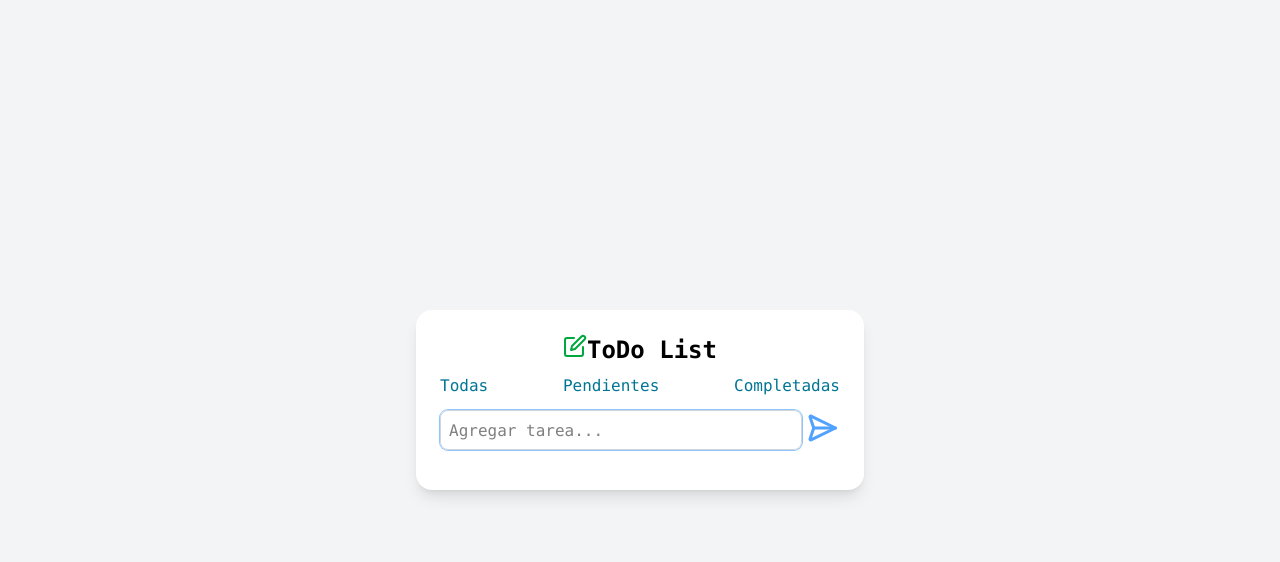
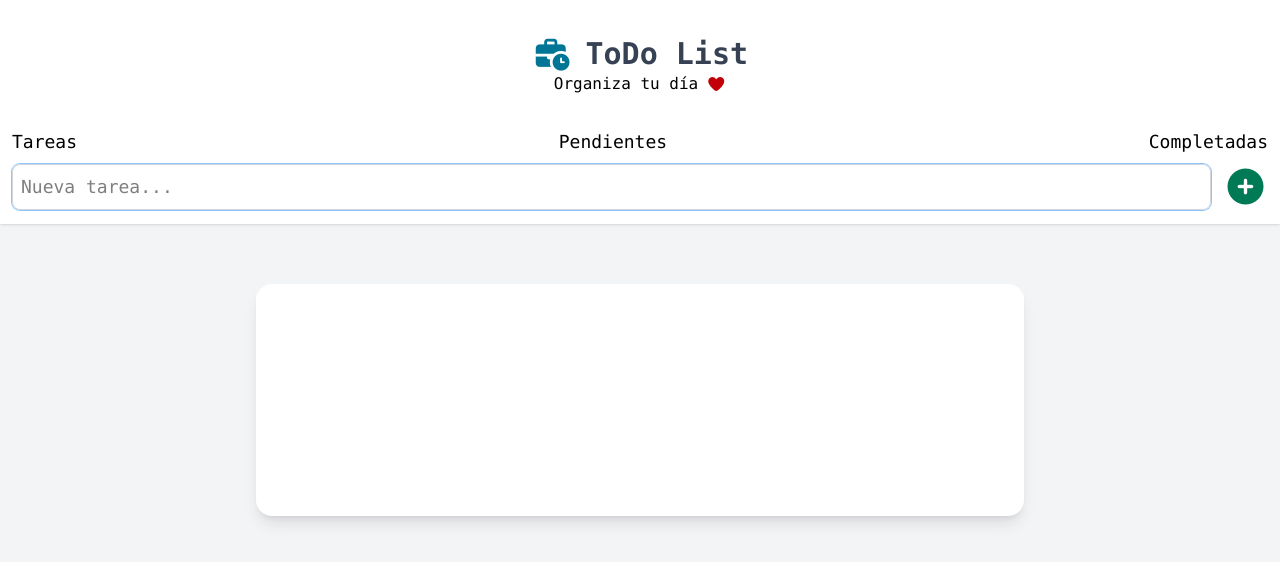
Before and after one commit to cmartinezcode/ToDoList, a website: page frontend/src/index.html in a window 1280 px wide. Drawn offline with nearby package versions, Linux system fonts and the light colour scheme; no server answers.

Commit message:
delete dist/svg

```diff
--- a/frontend/js/app.js
+++ b/frontend/js/app.js
@@ -94,24 +94,25 @@ function renderTasks(tasks) {
     const li = document.createElement("li");
 
     li.className =
-      "flex items-center justify-between bg-gray-50 p-3 rounded-lg shadow-sm";
+      "flex items-center justify-between bg-gray-50 p-2 rounded-lg shadow-sm";
 
     li.innerHTML = `
-        <span class="text-lg text-gray-800 ${task.status ? "line-through opacity-50" : ""}">${task.name}</span>
-        <div class="flex gap-2">
+        <span class="text-xl text-gray-800 ${task.status ? "line-through opacity-50" : ""}">${task.name}</span>
+        <div class="flex gap-4">
         <svg
-            class="text-gray-600 cursor-pointer rounded w-5 h-5"
+            class="text-gray-600 cursor-pointer rounded w-6 h-6"
             onclick='editTask(${task.id} , ${JSON.stringify(task.name)}, ${task.status})' >
             <use href="../dist/symbol/svg/sprite.css.svg#edit-3"></use>
         </svg>
 
         <svg
-          class="text-gray-600 cursor-pointer rounded w-5 h-5"onclick='completeTask(${task.id} , ${JSON.stringify(task.name)}, ${task.status})' >
+          class="text-gray-600 cursor-pointer rounded w-6 h-6"
+          onclick='completeTask(${task.id} , ${JSON.stringify(task.name)}, ${task.status})' >
           <use href="../dist/symbol/svg/sprite.css.svg#check"></use>
         </svg>
 
         <svg
-            class="text-gray-600 cursor-pointer rounded w-5 h-5"
+            class="text-gray-600 cursor-pointer rounded w-6 h-6"
             onclick="deleteTask(${task.id})" >
             <use href="../dist/symbol/svg/sprite.css.svg#trash-2"></use>
         </svg>
--- a/frontend/src/index.html
+++ b/frontend/src/index.html
@@ -3,64 +3,60 @@
   <head>
     <meta charset="UTF-8" />
     <title>To-Do App</title>
-
+    <meta name="viewport" content="width=device-width, initial-scale=1.0" />
+    <link
+      rel="stylesheet"
+      href="https://cdnjs.cloudflare.com/ajax/libs/font-awesome/7.0.1/css/all.min.css"
+    />
     <!-- <link href="../src/output.css" rel="stylesheet" /> Muy lento, en produccion copmpilamos, en desarrollo usamos cdn-->
-
     <script src="https://cdn.jsdelivr.net/npm/axios/dist/axios.min.js"></script>
     <script src="https://cdn.jsdelivr.net/npm/@tailwindcss/browser@4"></script>
   </head>
 
   <body class="font-mono">
-    <div class="bg-gray-100 flex items-center justify-center min-h-screen">
-      <div class="bg-white w-full max-w-md p-6 rounded-2xl shadow-lg p-">
+    <div class="bg-gray-100 flex  lg:items-center lg:justify-center min-h-screen">
+      <div class="bg-white w-full md:w-3xl rounded-2xl shadow-lg">
         <!-- Título -->
-        <div class="flex-col justify-center gap-0.5 mb-2 items-center pb-1">
-          <div id="container_title" class="flex justify-center w-full">
-            <svg class="w-6 h-6 text-green-600">
-              <use href="../dist/symbol/svg/sprite.css.svg#edit"></use>
-            </svg>
-            <h1 class="text-2xl w font-bold">ToDo List</h1>
+        <div id="container-header"
+        class="bg-white shadow mb-2 items-center pb-1 fixed top-0 left-0 w-full z-10 h-56 p-3 ">
+          <div class="mb-8 mt-6">
+            <div class="flex gap-4 justify-center items-center w-full">
+              <i class="fa-solid fa-business-time text-3xl text-cyan-700"></i>
+              <p class="text-3xl font-bold text-gray-700">ToDo List</p>
             </div>
-          <ul class="flex justify-between w-full pt-2 ">
-            <li onclick="getTasks()" class="text-cyan-700 transition-all duration-300 hover:cursor-pointer hover:text-blue-700  hover:-translate-y-0.5">Todas</li>
-            <li onclick="filterPendingTasks()" class="text-cyan-700 transition-all duration-300 hover:cursor-pointer hover:text-blue-700  hover:-translate-y-0.5">Pendientes</li>
-            <li onclick="filterCompletedTasks()" class="text-cyan-700 transition-all duration-300 hover:cursor-pointer hover:text-blue-700  hover:-translate-y-0.5">Completadas</li>
-          </ul>
+            <div class="flex justify-center items-center gap-2">
+              <p> Organiza tu día </p>
+             <i
+              class="text-red-700 fa-solid fa-heart text-md"
+            > </i>
             </div>
 
+          </div>
+          <ul class="flex justify-between mt-2 mb-2 ">
+            <li onclick="getTasks()" class="text-lg">Tareas</li>
+            <li onclick="filterPendingTasks()" class="text-lg">Pendientes</li>
+            <li onclick="filterCompletedTasks()" class="text-lg">Completadas</li>
+
+          </ul>
+
           <!-- Input -->
-        <div class="flex gap-0.5 mb-4 align-middle">
+          <div class="flex items-center gap-3 mb-5">
+            <!-- items-center es igual a align-item: center-->
             <input
               id="taskText"
               type="text"
-            placeholder="Agregar tarea..."
-            class="flex-1 border border-gray-300 rounded-lg p-2 focus:outline-none focus:ring-1 focus:ring-blue-300 h-10"
+              placeholder="Nueva tarea..."
+              class="text-lg flex-1 border border-gray-300 rounded-lg p-2 focus:outline-none focus:ring-1 focus:ring-blue-300"
             />
 
-          <svg
-            id="createTaskButton"
-            xmlns="http://www.w3.org/2000/svg"
-            width="24"
-            height="24"
-            viewBox="0 0 24 24"
-            fill="none"
-            stroke="currentColor"
-            stroke-width="2"
-            stroke-linecap="round"
-            stroke-linejoin="round"
-            class="icon icon-tabler icons-tabler-outline icon-tabler-send-2 w-9 h-9 text-blue-400 cursor-pointer"
-          >
-            <path stroke="none" d="M0 0h24v24H0z" fill="none" />
-            <path
-              d="M4.698 4.034l16.302 7.966l-16.302 7.966a.503 .503 0 0 1 -.546 -.124a.555 .555 0 0 1 -.12 -.568l2.468 -7.274l-2.468 -7.274a.555 .555 0 0 1 .12 -.568a.503 .503 0 0 1 .546 -.124"
-            />
-            <path d="M6.5 12h14.5" />
-          </svg>
+            <i id="createTaskButton" class="text-4xl fa-solid fa-circle-plus text-emerald-700"></i>
+
+          </div>
         </div>
 
         <!-- Lista de tareas -->
 
-        <ul class="space-y-2" id="taskList"></ul>
+        <ul class="pt-56 mt-2 pl-2 pr-2 space-y-2" id="taskList"></ul>
       </div>
       <div
         id="modalEditTask"
@@ -95,27 +91,29 @@
 
       <div
         id="alertStatus"
-        class="pointer-events-none fixed inset-0 flex items-center justify-center bg-black/50 opacity-0"
+        class="transition duration-600 pointer-events-none fixed inset-0 flex items-center justify-center bg-black/50 opacity-0 z-10000"
       >
         <div
-          class="w-80 flex flex-col rounded-lg gap-2 p-4 items-center bg-gray-300"
+          class="w-4/5 flex flex-col rounded-lg gap-2 p-4 items-center bg-gray-300"
         >
           <span id="msgAlert"></span>
+         <div>
            <button
             id="alertOk"
-            class="bg-emerald-500 rounded-md p-1 text-black cursor-pointer"
+            class="bg-emerald-700 rounded-md p-0.5 cursor-pointer text-amber-50 w-20"
           >
-            Ok
+          Entiendo
           </button>
           <button
             id="cancelarAlert"
-            class="bg-red-500 rounded-md p-1 text-black cursor-pointer"
+            class="bg-red-700 rounded-md p-0.5 text-amber-50 w-20 cursor-pointer"
           >
           Cancelar
           </button>
          </div>
         </div>
       </div>
+    </div>
     <script src="../js/app.js"></script>
   </body>
 </html>
```
Also changed, not shown: frontend/icons/arrow_right.svg (deleted), frontend/icons/check-circle.svg (deleted), frontend/icons/check.svg (deleted), frontend/icons/edit-3.svg (deleted), frontend/icons/edit.svg (deleted), frontend/icons/filter.svg (deleted), frontend/icons/plus-circle.svg (deleted), frontend/icons/trash-2.svg (deleted). Lines whose indentation alone changed are shown as unchanged.
